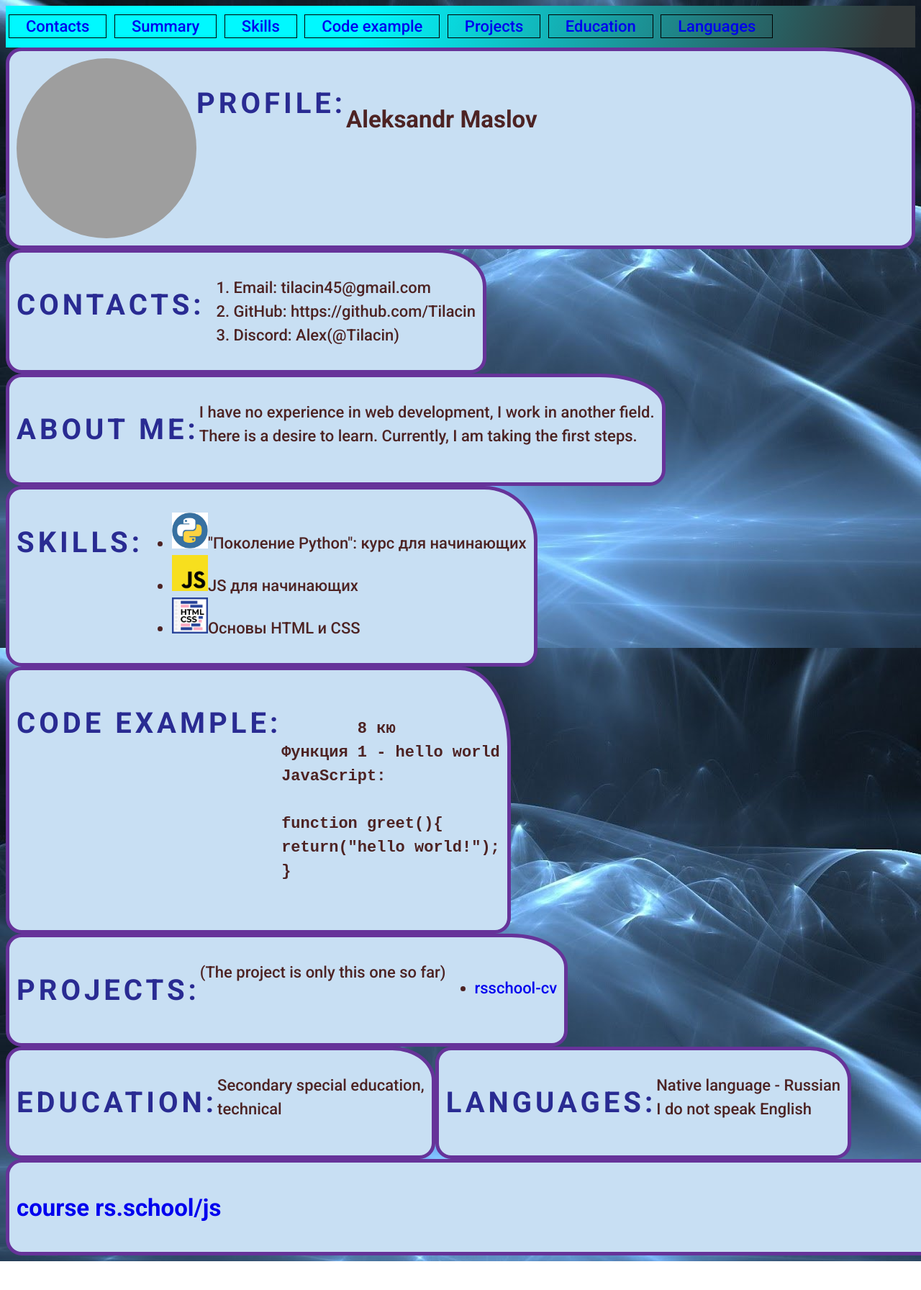
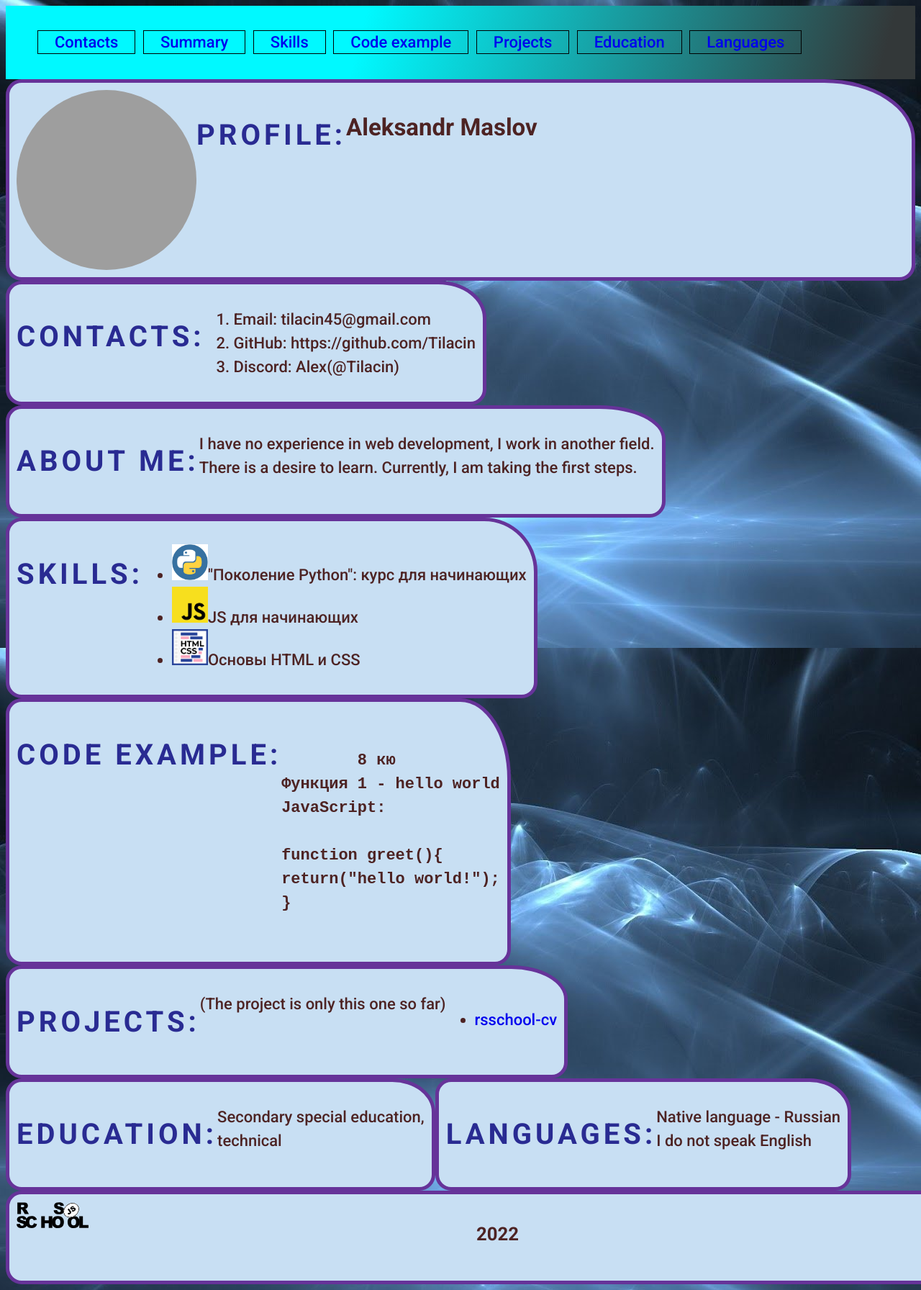
Before and after one commit to Tilacin/rsschool-cv, a plain HTML site: page index.html in a window 1280 px wide. Shown: the top 1792 px of the page at 72% size. Before the commit the page ends 1752 px from the top, so only its background shows below. Drawn offline with Linux system fonts and the light colour scheme; grey boxes are pictures that could not be loaded.

Commit message:
docs: added content

```diff
--- a/index.html
+++ b/index.html
@@ -13,13 +13,15 @@
     <header class="header">
         <div class="container">
             <nav class="nav">
-                <li class="nav-item"><a href="#contacts" class="nav-link">Contacts</a></li>
-                <li class="nav-item"><a href="#about me" class="nav-link">Summary</a></li>
-                <li class="nav-item"><a href="#skills" class="nav-link">Skills</a></li>
-                <li class="nav-item"><a href="#code example" class="nav-link">Code example</a></li>
-                <li class="nav-item"><a href="#projects" class="nav-link">Projects</a></li>
-                <li class="nav-item"><a href="#education" class="nav-link">Education</a></li>
-                <li class="nav-item"><a href="#languages" class="nav-link">Languages</a></li>
+                <ul>
+                    <li ><a href="#contacts" class="nav-link">Contacts</a></li>
+                    <li ><a href="#about me" class="nav-link">Summary</a></li>
+                    <li ><a href="#skills" class="nav-link">Skills</a></li>
+                    <li ><a href="#code example" class="nav-link">Code example</a></li>
+                    <li ><a href="#projects" class="nav-link">Projects</a></li>
+                    <li ><a href="#education" class="nav-link">Education</a></li>
+                    <li ><a href="#languages" class="nav-link">Languages</a></li>
+                </ul>
             </nav>
 
         </div>
@@ -30,7 +32,7 @@
             <section class="section1" id="profile">
                 <img  class="avatar" src="https://avatars.githubusercontent.com/u/103254551?v=4" alt="my photo" width="250" height="250" >
                 <h2 class="section-title">Profile:</h2>
-                <h1><p>Aleksandr Maslov</p></h1>
+                <h1>Aleksandr Maslov</h1>
 
             </section>
             <section class="section2" id="contacts">
@@ -44,7 +46,7 @@
                 </p>
 
             </section>
-            <section class="section3" id="about me">
+            <section class="section3" id="about_me">
                <h2 class="section-title">About me:</h2>
                  <p>
                     I have no experience in web development, I work in another field.<br>
@@ -78,10 +80,14 @@ return("hello world!");
 
             <section class="section6" id="projects">
                 <h2 class="section-title">Projects:</h2>
-                <p>(The project is only this one so far)</p>
+                <p>
+                    (The project is only this one so far)
+                </p>
                 <ul>
                      <li>
-                        <p><a href="https://tilacin.github.io/rsschool-cv/">rsschool-cv</a></p>
+                         <p>
+                             <a target="_blank" href="https://tilacin.github.io/rsschool-cv/">rsschool-cv</a>
+                        </p>
                     </li>
                 </ul>
 
@@ -108,11 +114,15 @@ return("hello world!");
 
     </main>
         <footer class="footer">
-        <div class="container">
-           <h2><a href="https://rs.school/js/" alt="link to the course">course rs.school/js</a></h2>
-
+            <div class="rs_school">
+                <a target="_blank" href="https://rs.school/js/"><img src="assets/img/rs_school_js.svg" alt="RSSchool" ></a>
             </div>
-
+            <div class="github" >
+                <a target="_blank" href="https://github.com/Tilacin"><img src="assets/img/github.svg" alt="github"></a>
+            </div>
+            <div class="date">
+                <h3>2022</h3>
+            </div>
         </footer>
 
 </body>
--- a/style.css
+++ b/style.css
@@ -138,3 +138,18 @@ img.avatar {
       width: 1440px;
       margin: 0 auto;
     }
+    .rs_school > a > img {
+      width: 100px;
+      top: 3px;
+      float: left;
+  }
+.github >a > img {
+  width: 100px;
+  top: 100px;
+  float: right;
+}
+.date {
+  margin-left: auto;
+  margin-right: auto;
+  width: 6em
+}
```
Also changed, not shown: assets/img/github.svg (added), assets/img/rs_school_js.svg (added). Lines whose indentation alone changed are shown as unchanged.
